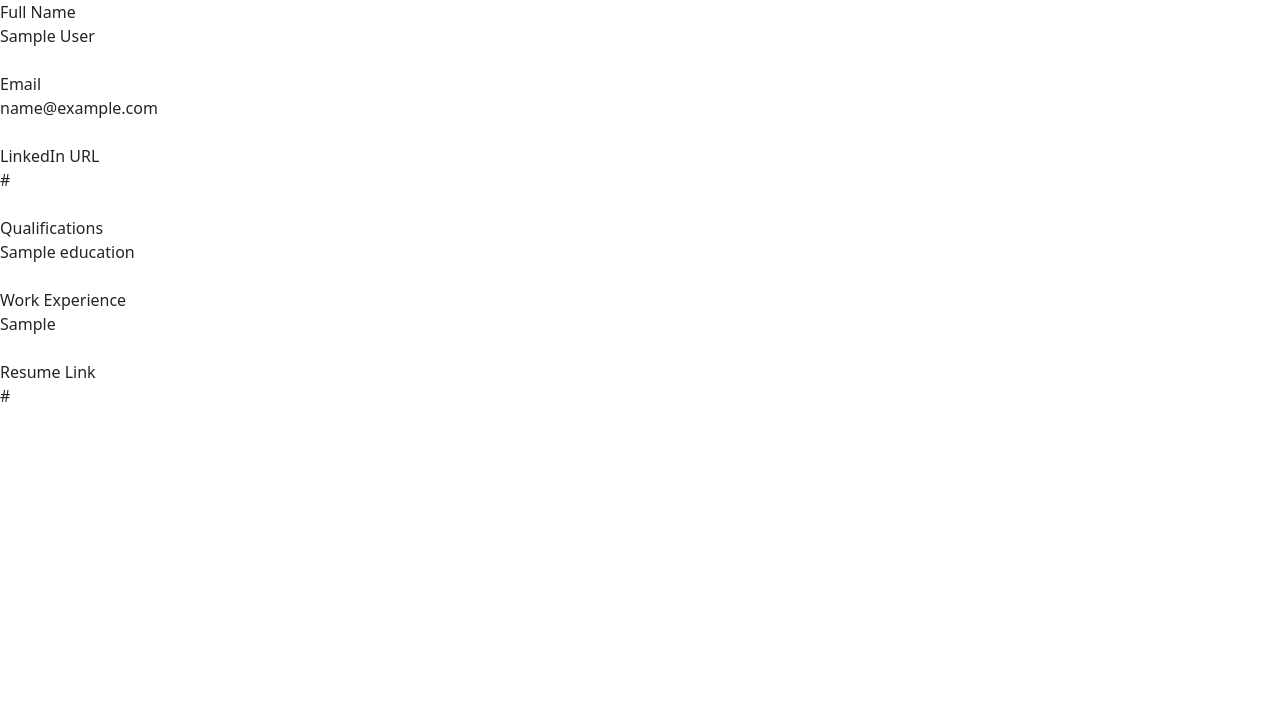
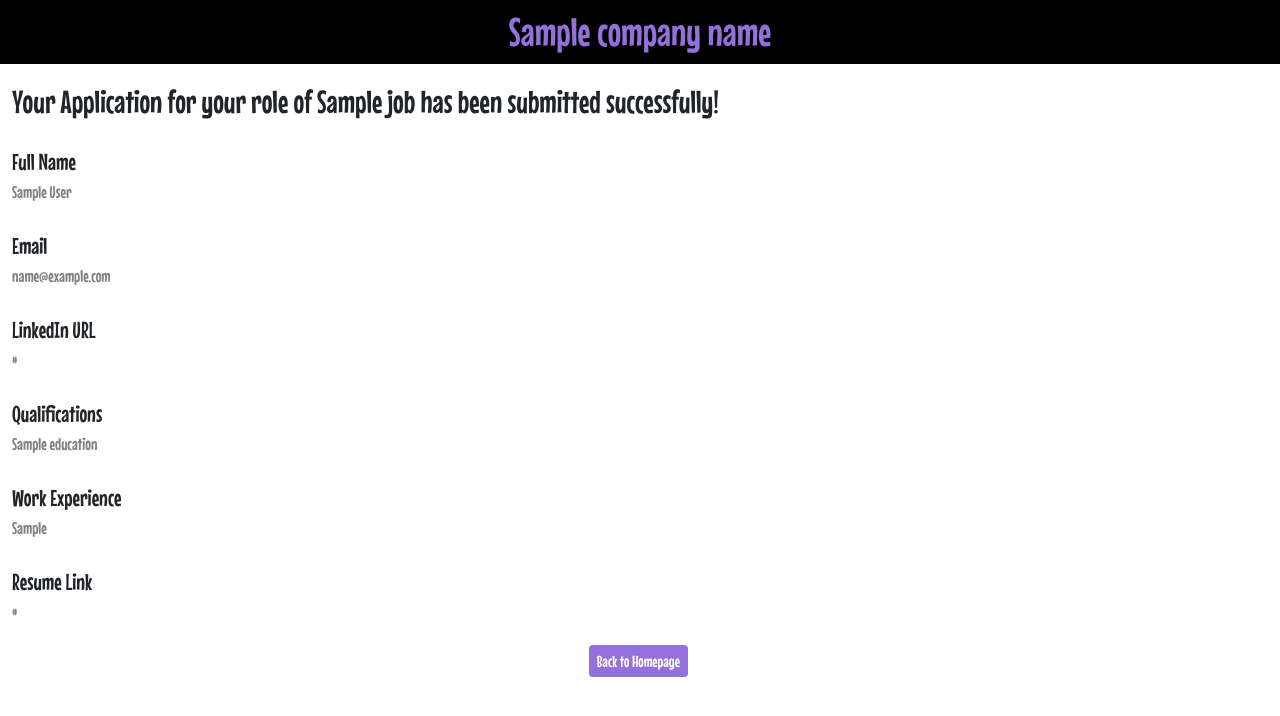
Before and after one commit to VG-Venice/flask-basic, a Flask app: template templates/application_submitted.html in a window 1280 px wide. Shown: the top 716 px of the page. Run offline with Flask 2, Linux system fonts and the light colour scheme; the template is opened without the code that fills it: most values are stand-ins (such as "Sample title", 1, 10 or a date in 2020).

Commit message:
added some ui and data submission functionality to form

```diff
--- a/main.py
+++ b/main.py
@@ -29,7 +29,8 @@ def show_job(id):
 
 @app.route('/job/<id>/apply', methods=['post'])
 def apply_to_job(id):
+  job = loadthe_job_from_db(id)
   data = request.form
-  return render_template('application_submitted.html', application=data)
+  return render_template('application_submitted.html', application=data, company_name="Baconz Careers", job=job)
 
 app.run(host='0.0.0.0', port=81, debug=True)
--- a/templates/application_submitted.html
+++ b/templates/application_submitted.html
@@ -1,11 +1,50 @@
 <!DOCTYPE html>
 <html>
   <head>
+    <style>
+      * {
+        font-family: "Mouse Memoirs", sans-serif;
+        font-weight: normal;
+      }
+      #h1first {
+        width: 100%;
+        background: black;
+        padding: 8px 0;
+        margin-bottom: -5px;
+      }
+      h1, h2 {
+        font-size: 37px;
+        font-family: "Mouse Memoirs", sans-serif;
+        font-weight: normal;
+        color: mediumpurple;
+        text-align: center;
+      }
+      h2{
+        color: black;
+        text-align: left;
+        margin-left: 12px;
+      }
+      label, div{
+        margin-left: 12px;
+      }
+      label{
+        font-size: 23px;
+        font-weight: 550;
+      }
+      div{
+        font-size: 17px;
+        font-weight: normal;
+        color: gray;
+      }
+    </style>
     {% include 'bootstrap.html' %}
     <title>Submitted Successfully</title>
   </head>
   <body>
-    <label for="full_name"> Full Name </label><br />
+    <h1 style="color: mediumpurple;" id="h1first">{{company_name}}</h1>
+<h2 class="mt-4"> Your Application for your role of {{job['title']}} has been submitted successfully! </h2>
+
+    <label class="mt-3" for="full_name"> Full Name </label><br />
     <div>{{application['full_name']}}</div>
     <br />
     <label for="full_name"> Email </label><br />
@@ -23,5 +62,8 @@
     <label for="full_name"> Resume Link </label><br />
     <div>{{application['resume_url']}}</div>
     <br />
+    <a style="text-decoration: none;color: white;background-color: mediumpurple;padding: 7px 8px;border-radius: 4px;margin-left: 46vw;width: 20vw;" href="/"
+        >Back to Homepage</a
+      >
   </body>
 </html>
```
Also changed, not shown: database.py (+3 -5 lines).
